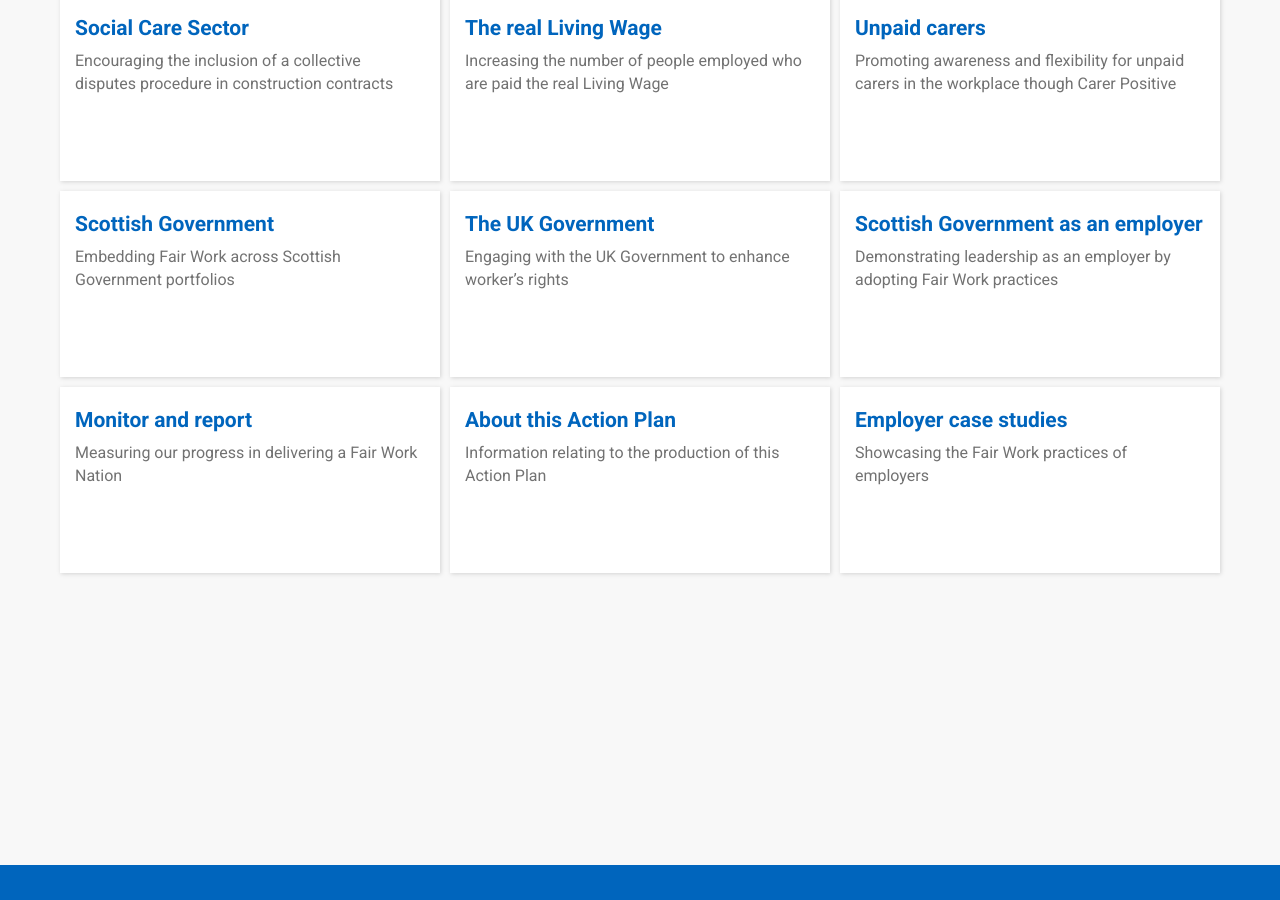
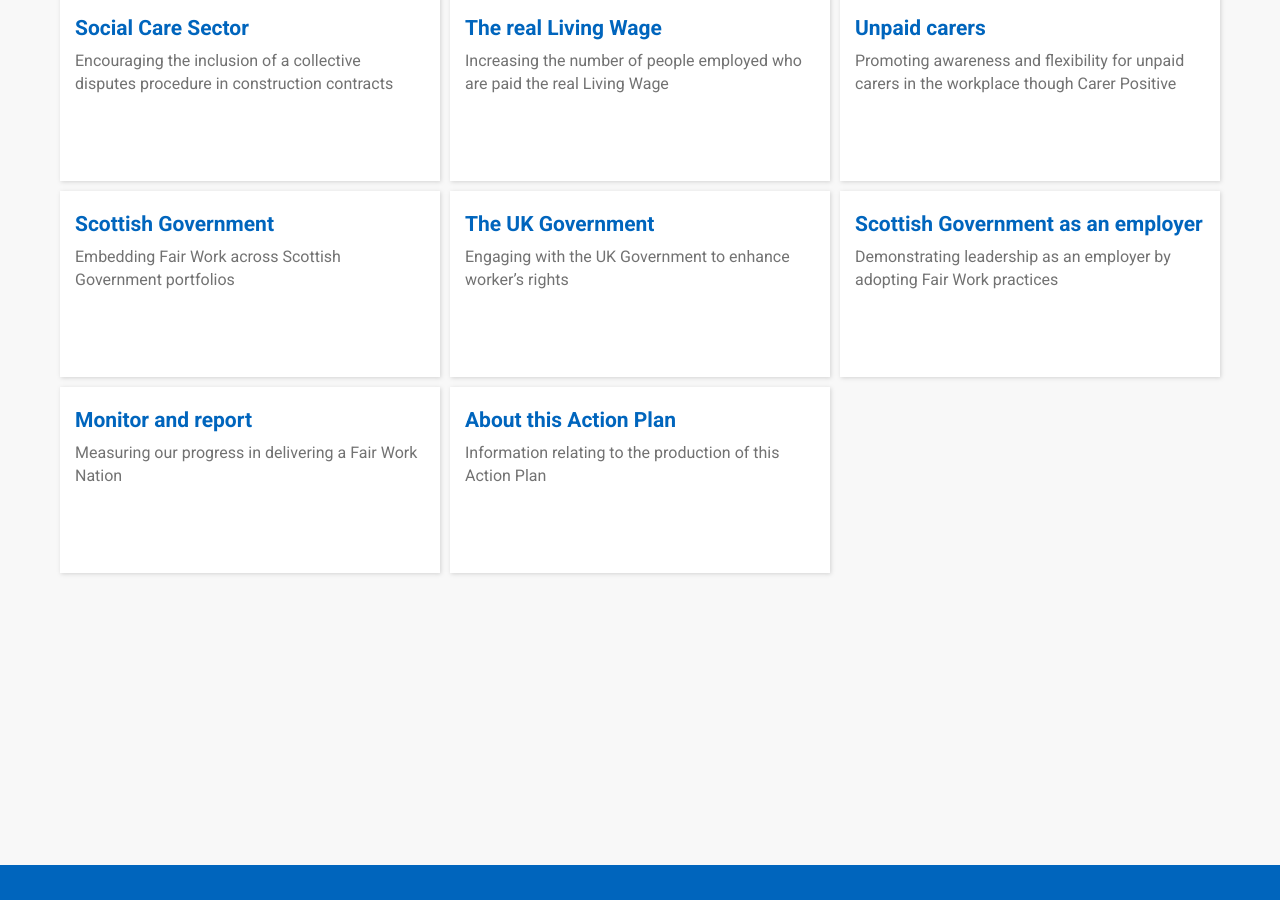
Before and after one commit to scottishgovernment/economicactionplan.mygov.scot, a Jekyll site: the page built from pages/fair-work-action-plan.md, in a window 1280 px wide and 900 px high, scrolled down 1449 px. Built offline with Jekyll 4.4.1, drawn with Linux system fonts in a browser that asks for light colours.

Commit message:
Hide case studies page

```diff
--- a/pages/fair-work-action-plan/employer-case-studies.md
+++ b/pages/fair-work-action-plan/employer-case-studies.md
@@ -1,7 +1,7 @@
 ---
 layout: default
 title:  "Employer case studies"
-category: fair-work-action-plan
+category:
 summary: "Showcasing the Fair Work practices of employers"
 index: 23
 parent: fair-work-action-plan
```
